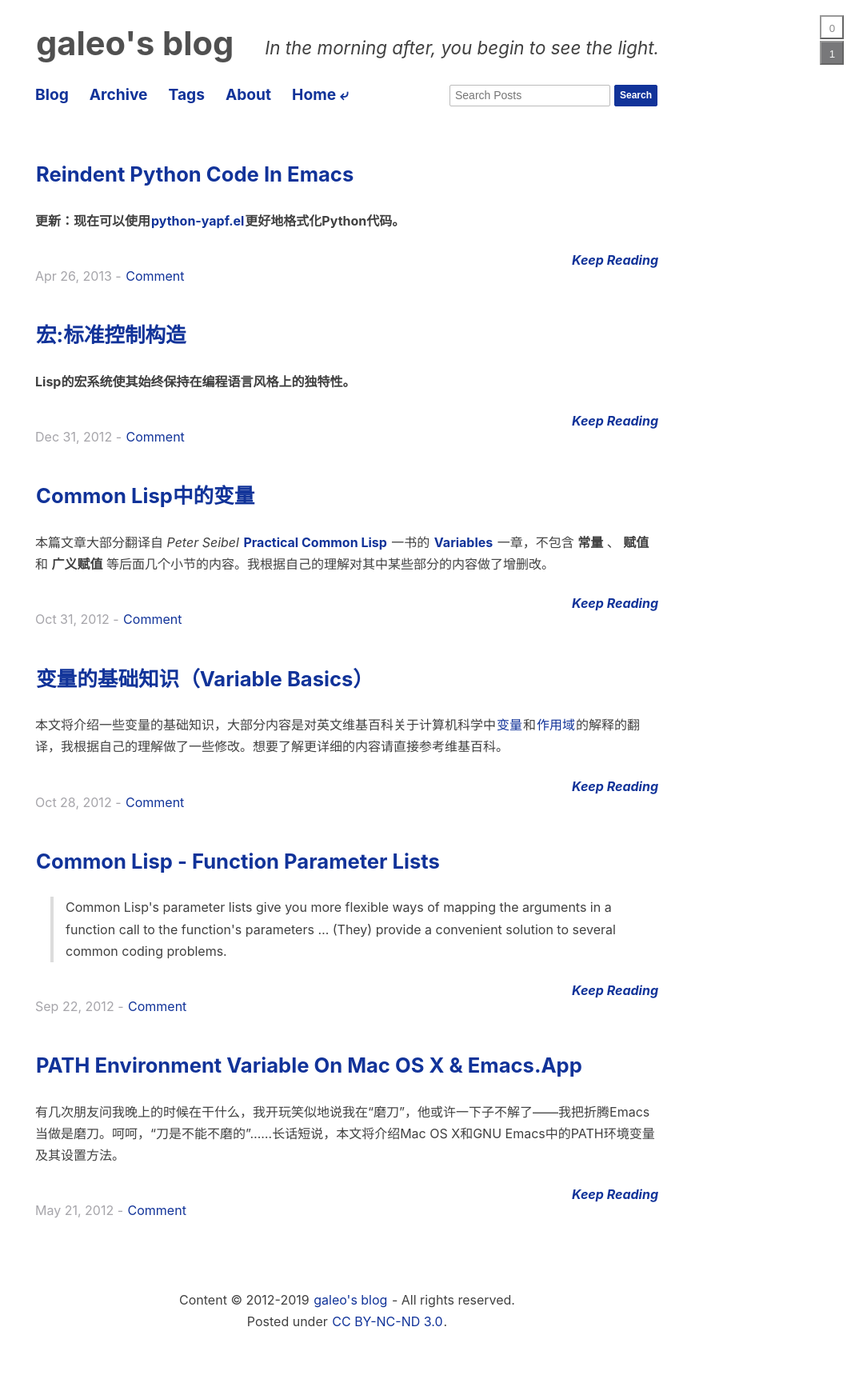
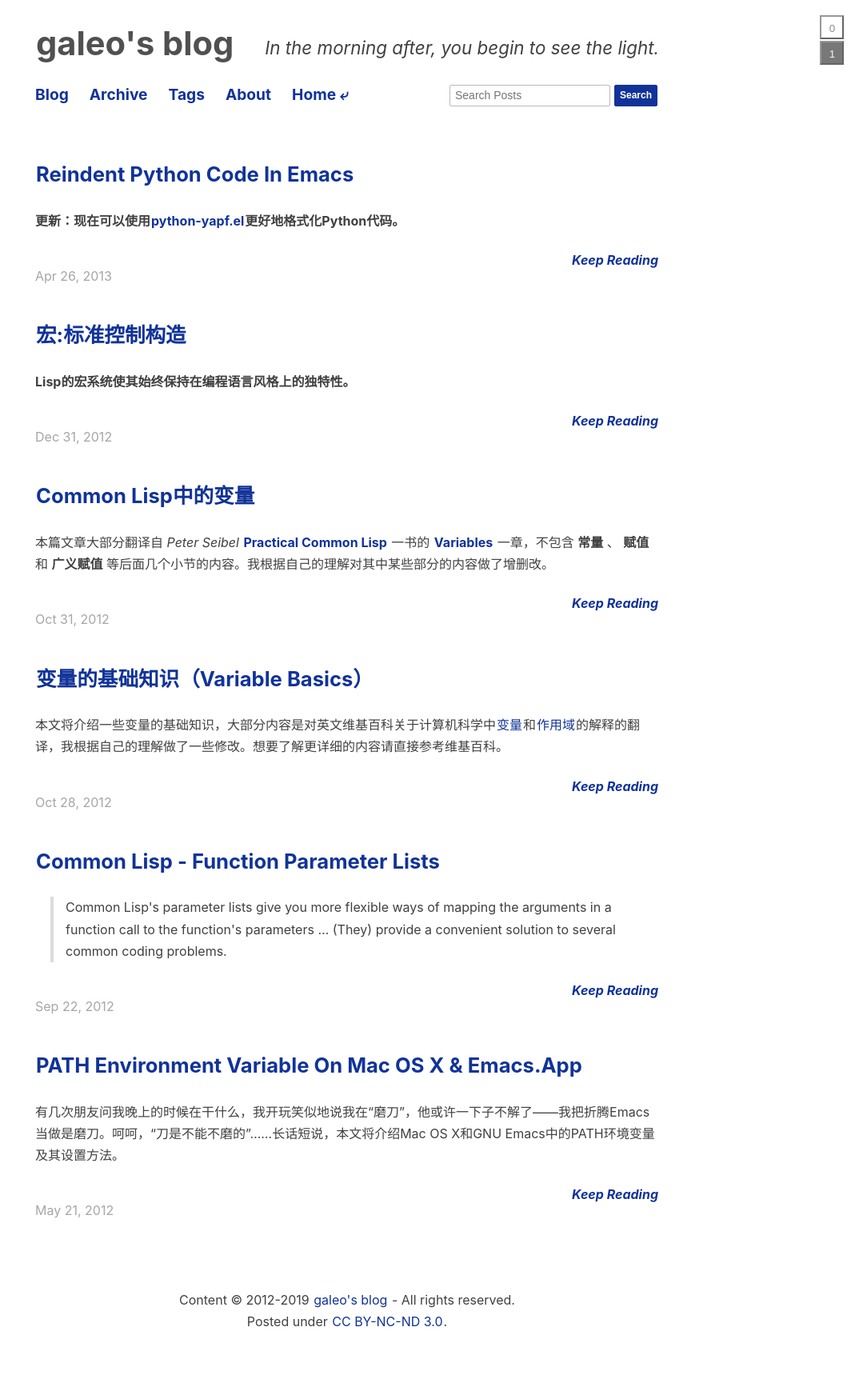
Before and after one commit to galeo/blog.galeo.me, a Jekyll site: the page built from index.html, in a window 1280 px wide. Shown: the whole page at 80% size, without its empty margins (206-1280 px from the left). Built offline with Jekyll 4.4.1, drawn with Linux system fonts in a browser that asks for light colours; Markdown is read by kramdown in place of the engine named in the settings; the list of posts is cut into pages by our own code; comment, search, counter and statistics services are not loaded.

Commit message:
fix: no comments count if using the utterances engine

```diff
--- a/_includes/comments.html
+++ b/_includes/comments.html
@@ -1,4 +1,4 @@
-{% if jekyll.environment == "production" %}
+{% if jekyll.environment == 'production' %}
   {% if site.comment_service == 'disqus' %}
   <!-- Disqus Comments Thread -->
   <div id="disqus_thread"></div>
--- a/index.html
+++ b/index.html
@@ -20,10 +20,12 @@ title: Blog
         <a href="{{ post.url }}" class="read-more">Keep Reading</a>
       </p>
 
-      <span class="post-date">{{ post.date | date: '%b %d, %Y' }} -
-        <a href="{{ post.url }}#disqus_thread"
-           data-disqus-identifier="{{ site.url }}{{ post.url }}{{ post.commentsID }}"
-           class="comment-link"> Comment</a>
+      <span class="post-date">{{ post.date | date: '%b %d, %Y' }}
+        {% if jekyll.environment == "production" and site.comment_service == 'disqus' -%} -
+          <a href="{{ post.url }}#disqus_thread"
+             data-disqus-identifier="{{ site.url }}{{ post.url }}{{ post.commentsID }}"
+             class="comment-link"> Comment</a>
+        {%- endif %}
       </span>
     </div>
   {% endfor %}
@@ -42,5 +44,7 @@ title: Blog
   {% endif %}
 </div>
 
-<!-- disqus comment count -->
-<script id="dsq-count-scr" src="//galeome.disqus.com/count.js" async></script>
+{% if jekyll.environment == "production" and site.comment_service == 'disqus' %}
+  <!-- disqus comment count -->
+  <script id="dsq-count-scr" src="//galeome.disqus.com/count.js" async></script>
+{% endif %}
```
